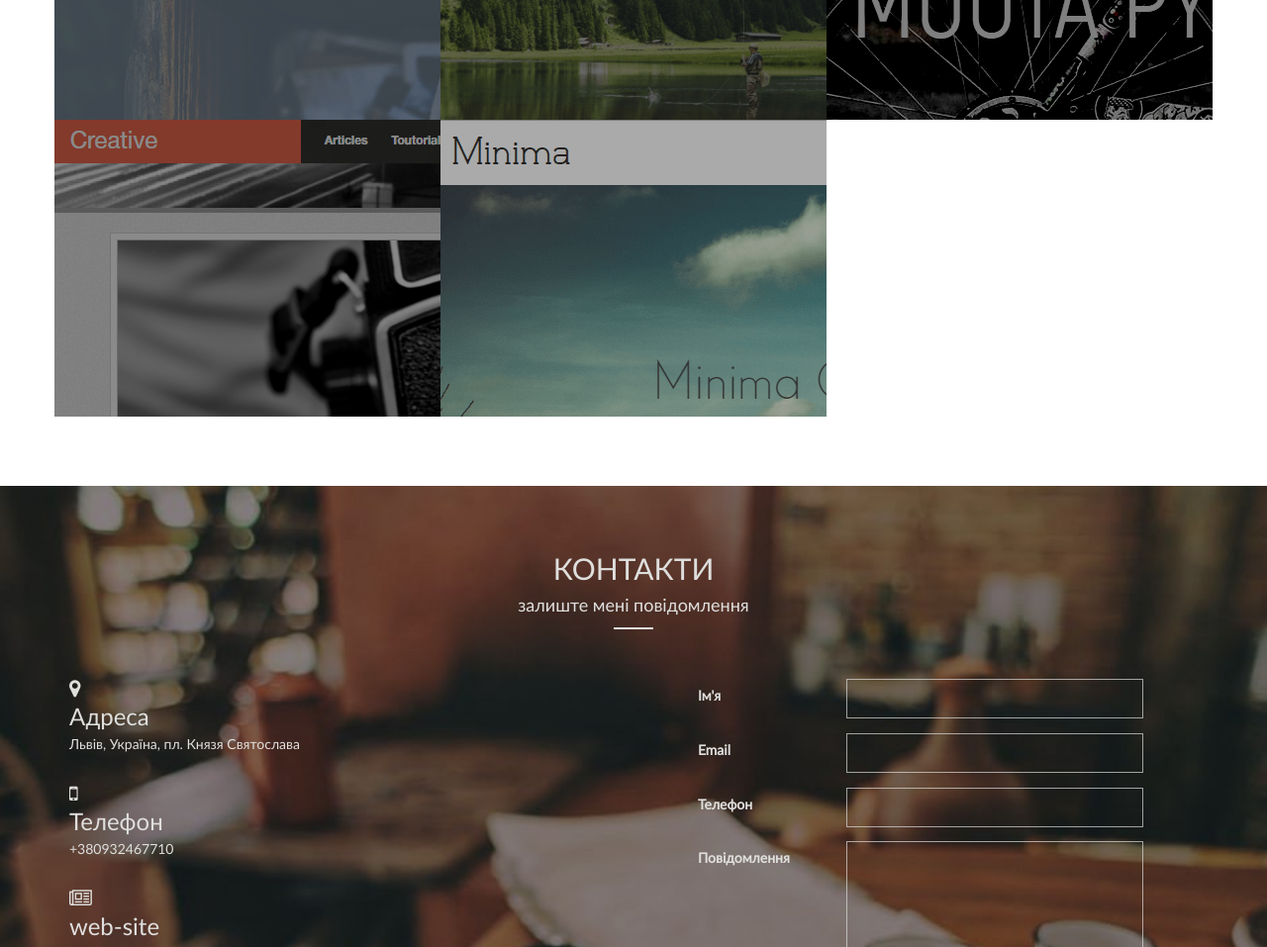
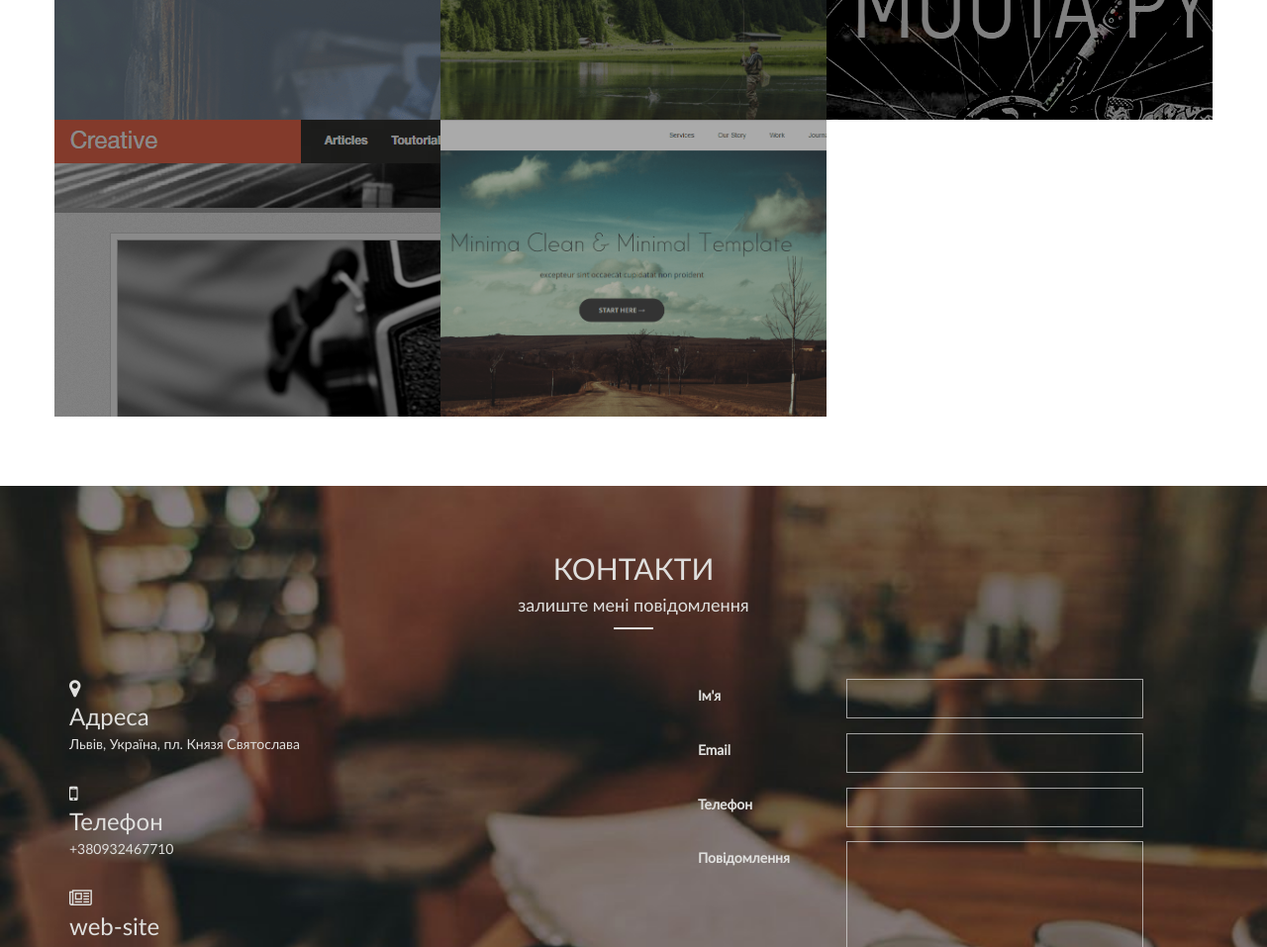
Before and after one commit to AnastassiaH/portfolio-project, a plain HTML site: page index_ukr.html in a window 1280 px wide. Shown: the part 1960-2917 px from the top of the page at 99% size. Drawn offline with Linux system fonts and the light colour scheme.

Commit message:
new img added

```diff
--- a/css/index.css
+++ b/css/index.css
@@ -338,7 +338,7 @@ header .menu_open {
 }
 
 #works .tab-content .tab-item:nth-child(5){
-    background-image: url(../img/minima.png);
+    background-image: url(../img/minim.png);
 }
 
 #works .tab-content .image {
--- a/index.html
+++ b/index.html
@@ -3,7 +3,7 @@
 <head>
     <meta charset="UTF-8">
     <title>Nastya Gurska</title>
-    <link rel="shortcut icon" type="image/png" href="img/cat.ico.">
+    <link rel="shortcut icon" type="image/png" href="img/cat.ico">
     <link href="https://fonts.googleapis.com/css?family=Lato" rel="stylesheet">
     <link rel="stylesheet" href="css/bootstrap.min.css">
     <link rel="stylesheet" href="css/bootstrap-theme.min.css">
--- a/index_ukr.html
+++ b/index_ukr.html
@@ -3,7 +3,7 @@
 <head>
     <meta charset="UTF-8">
     <title>Nastya Gurska</title>
-    <link rel="shortcut icon" type="image/png" href="img/cat.ico.">
+    <link rel="shortcut icon" type="image/png" href="img/cat.ico">
     <link href="https://fonts.googleapis.com/css?family=Lato" rel="stylesheet">
     <link rel="stylesheet" href="css/bootstrap.min.css">
     <link rel="stylesheet" href="css/bootstrap-theme.min.css">
```
Also changed, not shown: img/images.png (deleted), img/minim.png (renamed from img/Minima.png).
